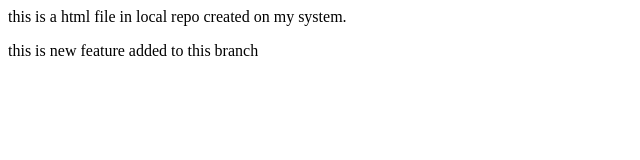
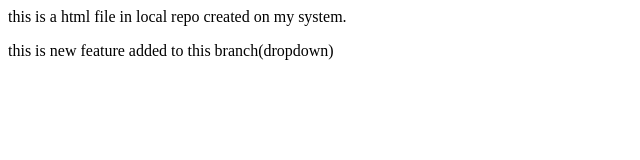
Before and after one commit to Anirudhmx/localrepo, a plain HTML site: page index.html in a window 1280 px wide. Shown: the full height of the page, 0-640 px from the left. Drawn offline with Linux system fonts and the light colour scheme.

Commit message:
added dropdown

```diff
--- a/index.html
+++ b/index.html
@@ -1,2 +1,2 @@
 <p>this is a html file in local repo created on my system.</p>
-<p>this is new feature added to this branch</p>
+<p>this is new feature added to this branch(dropdown)</p>
```
